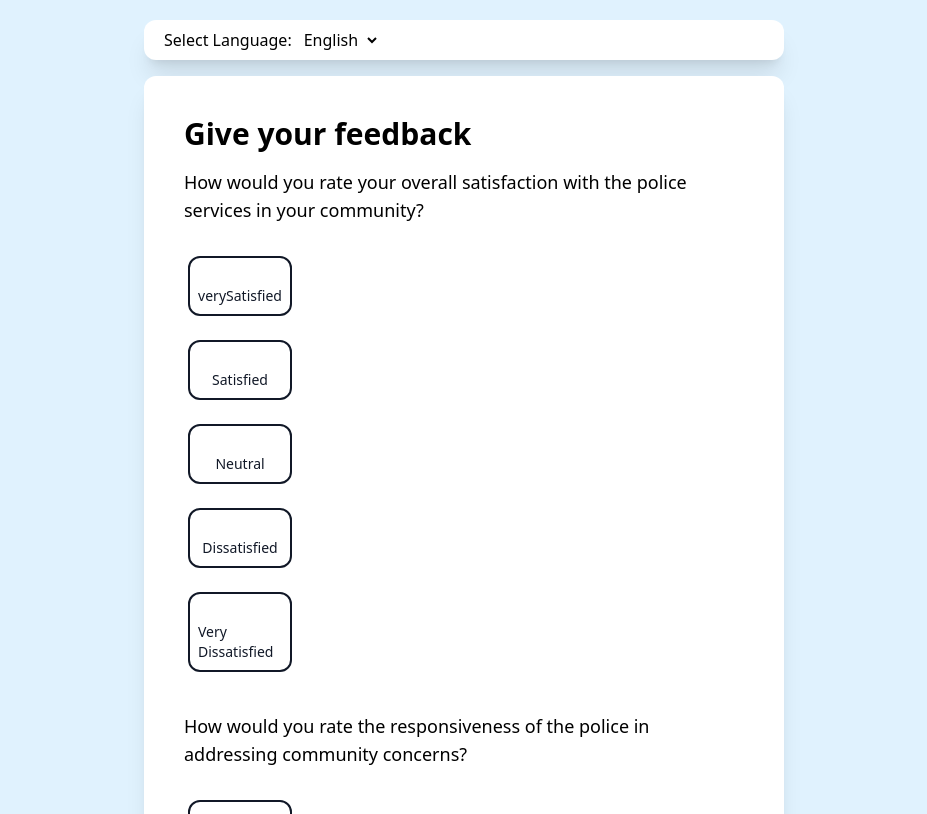
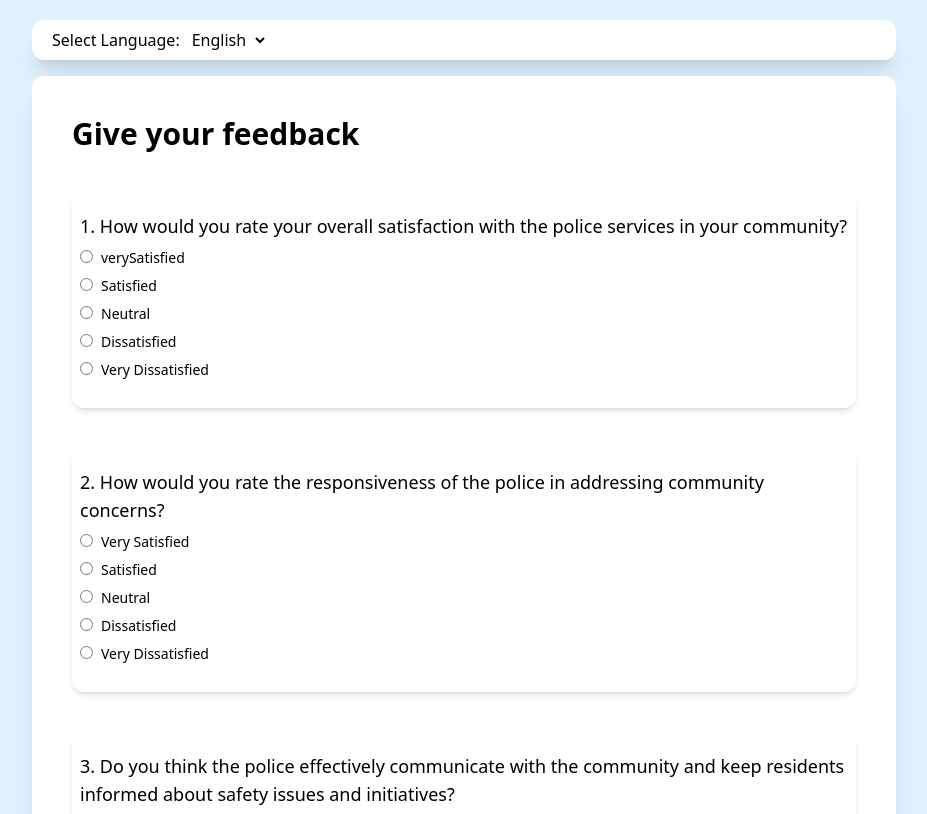
Before and after one commit to TechNodes2-0/Police-QR-Code-Feedback-System-2023, a React (Vite) app in the folder client/: page /feedback in a window 1280 px wide. Shown: the top 814 px of the page, without its empty margins (176-1103 px from the left). Built offline with nearby package versions, Linux system fonts and the light colour scheme; no server answers.

Commit message:
updated feedback form

```diff
--- a/client/src/components/core/Form/FeedbackForm.jsx
+++ b/client/src/components/core/Form/FeedbackForm.jsx
@@ -6,7 +6,7 @@ const questions = {
   en: [
     {
       question:
-        "How would you rate your overall satisfaction with the police services in your community?",
+        "1. How would you rate your overall satisfaction with the police services in your community?",
       key: "satisfaction",
       options: [
         { value: "verySatisfied", label: "verySatisfied" },
@@ -18,7 +18,7 @@ const questions = {
     },
     {
       question:
-        "How would you rate the responsiveness of the police in addressing community concerns?",
+        "2. How would you rate the responsiveness of the police in addressing community concerns?",
       key: "responsiveness",
       options: [
         { value: "verySatisfied", label: "Very Satisfied" },
@@ -30,7 +30,7 @@ const questions = {
     },
     {
       question:
-        "Do you think the police effectively communicate with the community and keep residents informed about safety issues and initiatives?",
+        "3. Do you think the police effectively communicate with the community and keep residents informed about safety issues and initiatives?",
       key: "communication",
       options: [
         { value: "verySatisfied", label: "Very Satisfied" },
@@ -42,7 +42,7 @@ const questions = {
     },
     {
       question:
-        "How would you rate the level of trust you have in the police in your community?",
+        "4. How would you rate the level of trust you have in the police in your community?",
       key: "trust",
       options: [
         { value: "verySatisfied", label: "Very Satisfied" },
@@ -54,7 +54,7 @@ const questions = {
     },
     {
       question:
-        "How satisfied are you with the process for reporting incidents or complaints against the police?",
+        "5. How satisfied are you with the process for reporting incidents or complaints against the police?",
       key: "reporting",
       options: [
         { value: "verySatisfied", label: "Very Satisfied" },
@@ -68,7 +68,7 @@ const questions = {
   hi: [
     {
       question:
-        "आपके समुदाय में पुलिस सेवाओं के साथ आपके कुल संतोष को आप किस प्रकार से मूल्यांकित करेंगे?",
+        "1. आपके समुदाय में पुलिस सेवाओं के साथ आपके कुल संतोष को आप किस प्रकार से मूल्यांकित करेंगे?",
       key: "satisfaction",
       options: [
         { value: "verySatisfied", label: "बहुत संतुष्ट" },
@@ -80,7 +80,7 @@ const questions = {
     },
     {
       question:
-        "पुलिस के समुदाय के मुद्दों को संबोधन करने में पुलिस की प्रतिक्रिया को आप कैसे मूल्यांकित करेंगे?",
+        "2. पुलिस के समुदाय के मुद्दों को संबोधन करने में पुलिस की प्रतिक्रिया को आप कैसे मूल्यांकित करेंगे?",
       key: "responsiveness",
       options: [
         { value: "verySatisfied", label: "बहुत संतुष्ट" },
@@ -92,7 +92,7 @@ const questions = {
     },
     {
       question:
-        "क्या आपको लगता है कि पुलिस समुदाय के साथ प्रभावी रूप से संवाद करती है और निवासियों को सुरक्षा मुद्दों और पहल के बारे में सूचित करती है?",
+        "3. क्या आपको लगता है कि पुलिस समुदाय के साथ प्रभावी रूप से संवाद करती है और निवासियों को सुरक्षा मुद्दों और पहल के बारे में सूचित करती है?",
       key: "communication",
       options: [
         { value: "verySatisfied", label: "बहुत संतुष्ट" },
@@ -103,7 +103,7 @@ const questions = {
       ],
     },
     {
-      question: "आपके समुदाय में पुलिस पर जोर किस प्रकार की आस्था है?",
+      question: "4. आपके समुदाय में पुलिस पर जोर किस प्रकार की आस्था है?",
       key: "trust",
       options: [
         { value: "verySatisfied", label: "बहुत संतुष्ट" },
@@ -115,7 +115,7 @@ const questions = {
     },
     {
       question:
-        "क्या आप पुलिस के खिलाफ घटनाओं या शिकायतों की रिपोर्ट करने की प्रक्रिया से कितने संतुष्ट हैं?",
+        "5. क्या आप पुलिस के खिलाफ घटनाओं या शिकायतों की रिपोर्ट करने की प्रक्रिया से कितने संतुष्ट हैं?",
       key: "reporting",
       options: [
         { value: "verySatisfied", label: "बहुत संतुष्ट" },
@@ -131,7 +131,7 @@ const questions = {
   gu: [
     {
       question:
-        "તમારી જમીન સમુદાયમાં પોલીસ સેવાઓ સાથે તમારી મુલાકાતની કુલ સંતોષ તમે કેવી રીતે મૂલ્યાંકિત કરો છો?",
+        "1. તમારી જમીન સમુદાયમાં પોલીસ સેવાઓ સાથે તમારી મુલાકાતની કુલ સંતોષ તમે કેવી રીતે મૂલ્યાંકિત કરો છો?",
       key: "satisfaction",
       options: [
         { value: "verySatisfied", label: "ખૂબ આનંદિત" },
@@ -143,7 +143,7 @@ const questions = {
     },
     {
       question:
-        "કેમ પોલીસ સમુદાયના ચિંતાઓ નો સમાધાન કરવા માં પોલીસની પ્રતિસાદકારતાનો રેટ કેમ આપો છો?",
+        "2. કેમ પોલીસ સમુદાયના ચિંતાઓ નો સમાધાન કરવા માં પોલીસની પ્રતિસાદકારતાનો રેટ કેમ આપો છો?",
       key: "responsiveness",
       options: [
         { value: "verySatisfied", label: "ખૂબ આનંદિત" },
@@ -155,7 +155,7 @@ const questions = {
     },
     {
       question:
-        "શું તમારું લાગણીઓ અને પ્રયાસો વિશે સમુદાયને સફાઈથી મામ રાખવા અને નિવાસીઓને સુરક્ષા વિચારો અને યોજનાઓ વિશે સાચાણ પર પોલીસ દ્વારા પ્રભાવશાળી રીતે સંવાદ કરે છે?",
+        "3. શું તમારું લાગણીઓ અને પ્રયાસો વિશે સમુદાયને સફાઈથી મામ રાખવા અને નિવાસીઓને સુરક્ષા વિચારો અને યોજનાઓ વિશે સાચાણ પર પોલીસ દ્વારા પ્રભાવશાળી રીતે સંવાદ કરે છે?",
       key: "communication",
       options: [
         { value: "verySatisfied", label: "ખૂબ આનંદિત" },
@@ -167,7 +167,7 @@ const questions = {
     },
     {
       question:
-        "તમારું સમુદાય પોલીસ પર કેટલીક આસ્થા છે, આ વિશે તમને કેમ લાગે છે?",
+        "4. તમારું સમુદાય પોલીસ પર કેટલીક આસ્થા છે, આ વિશે તમને કેમ લાગે છે?",
       key: "trust",
       options: [
         { value: "verySatisfied", label: "ખૂબ આનંદિત" },
@@ -179,7 +179,7 @@ const questions = {
     },
     {
       question:
-        "પોલીસ વિરુદ્ધ ઘટનાઓ અથવા શિકાયતો ની રિપોર્ટ કરવાની પ્રક્રિયા પર તમારું કેટલું આનંદ છે?",
+        "5. પોલીસ વિરુદ્ધ ઘટનાઓ અથવા શિકાયતો ની રિપોર્ટ કરવાની પ્રક્રિયા પર તમારું કેટલું આનંદ છે?",
       key: "reporting",
       options: [
         { value: "verySatisfied", label: "ખૂબ આનંદિત" },
@@ -208,28 +208,19 @@ export default function FeedbackForm() {
 
   const renderOptions = (questionKey, options) => {
     return options.map((option) => (
-      <label key={option.value} className="cursor-pointer">
+      <div key={option.value} className="mb-2">
+        <label className="block text-sm font-medium text-gray-700">
           <input
             type="radio"
             name={questionKey}
             value={option.value}
             checked={feedbackData[questionKey] === option.value}
             onChange={() => handleOptionSelect(questionKey, option.value)}
-          className="hidden"
+            className="mr-2"
           />
-        <span
-          className={`flex-col justify-around items-center text-sm mx-2 ${
-            feedbackData[questionKey] === option.value
-              ? "text-[#ecc94b]"
-              : "text-[#111827]"
-          }`}
-        >
-          <div className="flex flex-col items-center justify-center mx-1 border-2 rounded-xl p-2 w-26">
-            <br />
           {option.label}
+        </label>
       </div>
-        </span>
-      </label>
     ));
   };
 
@@ -279,7 +270,7 @@ export default function FeedbackForm() {
 
   return (
     <div className="bg-blue-100 min-h-screen">
-      <div className="max-w-2xl mx-auto p-4 pt-5">
+      <div className="max-w-4xl mx-auto p-4 pt-5">
         <div className="mb-4 flex justify-between items-center py-2 px-5 bg-[#FFFFFF] border-0 rounded-xl shadow-xl">
           <div>
             <label className="mr-2 text-sm sm:text-base lg:text-md">Select Language:</label>
@@ -293,12 +284,6 @@ export default function FeedbackForm() {
               <option value="gu">Gujarati</option>
             </select>
           </div>
-          {/* <button
-            onClick={signOut}
-            className="bg-red-500 my-4 hover:bg-red-700 text-[#FFFFFF] font-semibold py-2 px-2 rounded text-sm sm:text-base lg:text-lg"
-          >
-            Log Out
-          </button> */}
         </div>
         <div className="bg-[#FFFFFF] p-10 max-sm:px-5 border-0 rounded-xl shadow-xl">
           <h1 className="text-2xl sm:text-3xl lg:text-3xl font-bold mb-4">Give your feedback</h1>
@@ -306,7 +291,7 @@ export default function FeedbackForm() {
             {questions[selectedLanguage]
               .slice(currentQuestionIndex, currentQuestionIndex + 3)
               .map((q) => (
-                <div className="mb-4 space-y-2" key={q.key}>
+                <div className="my-10 py-5 border-0 p-2 rounded-xl  shadow-md hover:shadow-xl" key={q.key}>
                   <h2 className="text-md sm:text-lg lg:text-md font-medium mb-2">{q.question}</h2>
                   {renderOptions(q.key, q.options)}
                 </div>
@@ -316,17 +301,16 @@ export default function FeedbackForm() {
               {currentQuestionIndex > 0 && (
                 <button
                   onClick={handlePrevious}
-                  className={`border-2 rounded-full text-black transition duration-200 hover:bg-gray-100 font-bold py-1 px-5 text-sm sm:text-base lg:text-lg`}
+                  className={`border-2 border-grayy hover:border-black-2 hover:shadow-xl   rounded-full text-black transition duration-200 hover:bg-gray-100 font-bold py-1 px-5 text-sm sm:text-base lg:text-lg`}
                 >
                   Previous
                 </button>
               )}
 
-              {currentQuestionIndex + 3 <
-                questions[selectedLanguage].length && (
+              {currentQuestionIndex + 3 < questions[selectedLanguage].length && (
                 <button
                   onClick={handleNext}
-                  className={`border-2 rounded-full text-black transition duration-200 hover:bg-gray-100 font-bold py-1 px-5 text-sm sm:text-base lg:text-lg`}
+                  className={`border-2 border-grayy hover:border-black-2 hover:shadow-xl  rounded-full text-black transition duration-200 hover:bg-gray-100 font-bold py-1 px-5 text-sm sm:text-base lg:text-lg`}
                 >
                   Next
                 </button>
@@ -336,7 +320,7 @@ export default function FeedbackForm() {
               {currentQuestionIndex > 0 && (
                 <button
                   type="submit"
-                  className="bg-blue-500 hover:bg-blue-700 text-[#FFFFFF] font-bold py-3 px-6 rounded text-sm sm:text-base lg:text-lg"
+                  className=" bg-blue-2 hover:bg-blue-3 text-[#FFFFFF] font-bold py-3 px-6 rounded-xl translate transition duration-200 hover:shadow-xl text-sm sm:text-base lg:text-lg"
                 >
                   Submit your Feedback
                 </button>
--- a/client/tailwind.config.js
+++ b/client/tailwind.config.js
@@ -6,6 +6,9 @@ module.exports = {
       current: "currentColor",
       transparent: "transparent",
       white: "#FFFFFF",
+      grayy: "#7f7f7f",
+      "blue-2": "#797ccc",
+      "blue-3": "#4548a9",
       black: "#1C2434",
       "lightblue" : "#BBE6FD",
       "black-2": "#010101",
```
Lines whose indentation alone changed are shown as unchanged.
